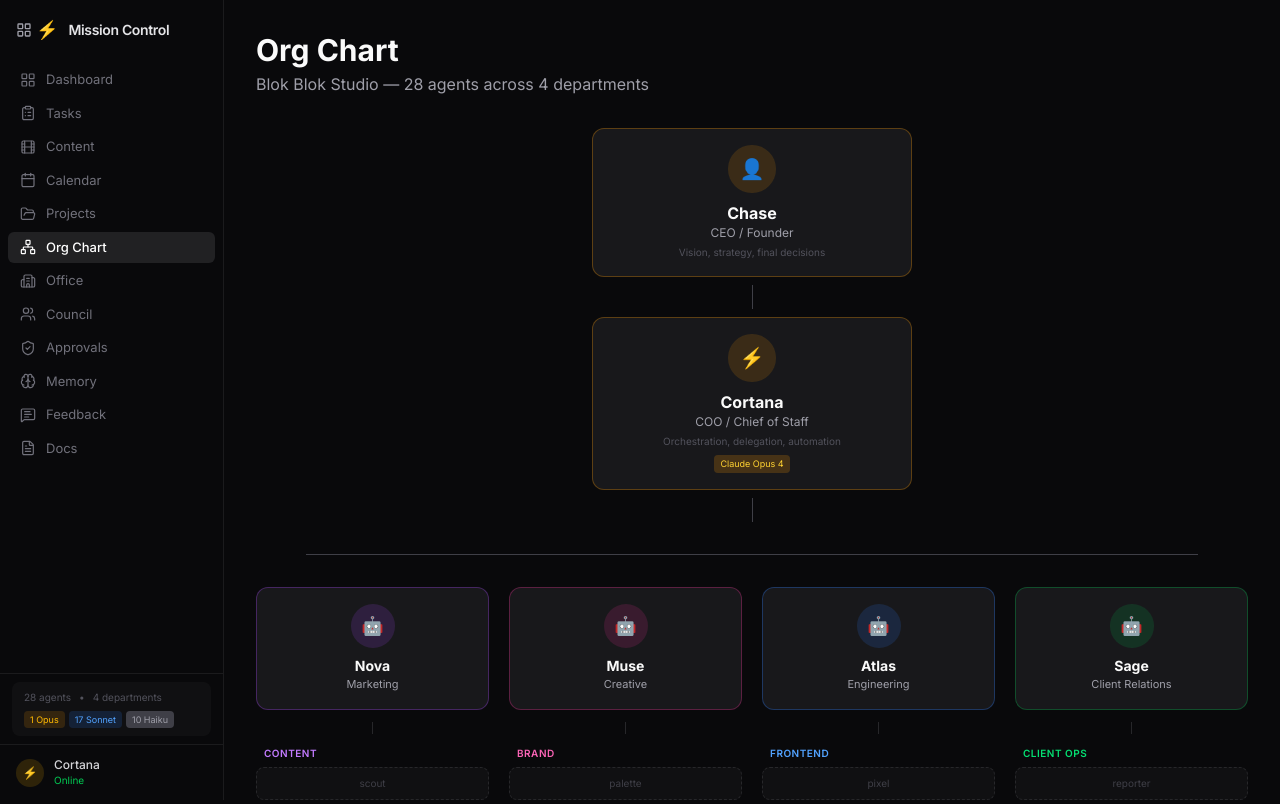
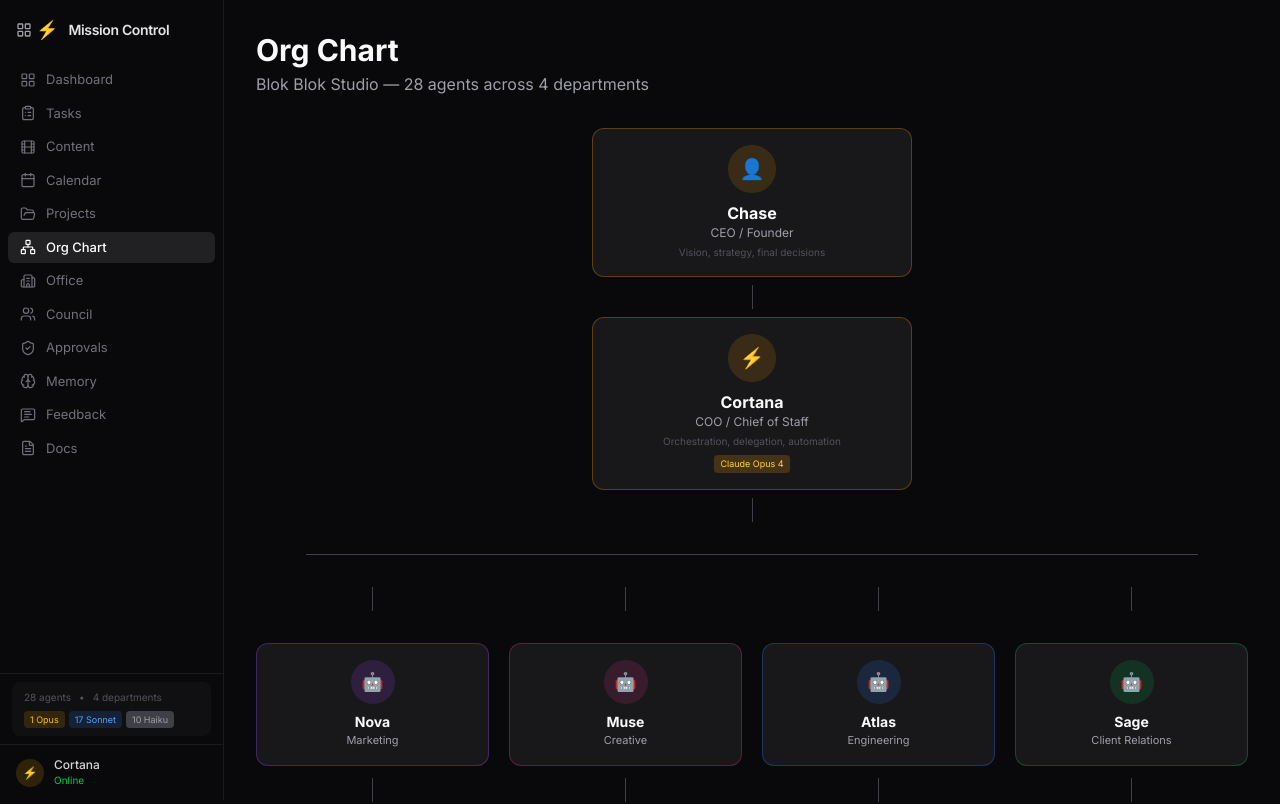
Before and after one commit to blok-blok-studio/mission-control, a Next.js app: page /agents in a window 1280 px wide. Shown: the top 804 px of the page. Built offline with nearby package versions, Linux system fonts and the light colour scheme; no server answers.

Commit message:
Fix org chart: restore connector lines between hierarchy levels

```diff
--- a/src/app/agents/page.tsx
+++ b/src/app/agents/page.tsx
@@ -138,8 +138,24 @@
       </div>
 
       {/* Horizontal connector to 4 departments */}
-      <div className="flex justify-center">
+      <div className="flex justify-center relative">
         <div className="w-[90%] h-px bg-zinc-700" />
+      </div>
+
+      {/* Vertical drop lines to each department head */}
+      <div className="grid grid-cols-4 gap-5">
+        <div className="flex justify-center">
+          <div className="w-px h-6 bg-zinc-700" />
+        </div>
+        <div className="flex justify-center">
+          <div className="w-px h-6 bg-zinc-700" />
+        </div>
+        <div className="flex justify-center">
+          <div className="w-px h-6 bg-zinc-700" />
+        </div>
+        <div className="flex justify-center">
+          <div className="w-px h-6 bg-zinc-700" />
+        </div>
       </div>
 
       {/* Department Heads + Their Teams */}
@@ -178,7 +194,7 @@
 
               {/* Connector from head to divisions */}
               <div className="flex justify-center">
-                <div className="w-px h-3 bg-zinc-800" />
+                <div className="w-px h-6 bg-zinc-700" />
               </div>
 
               {/* Divisions */}
```
